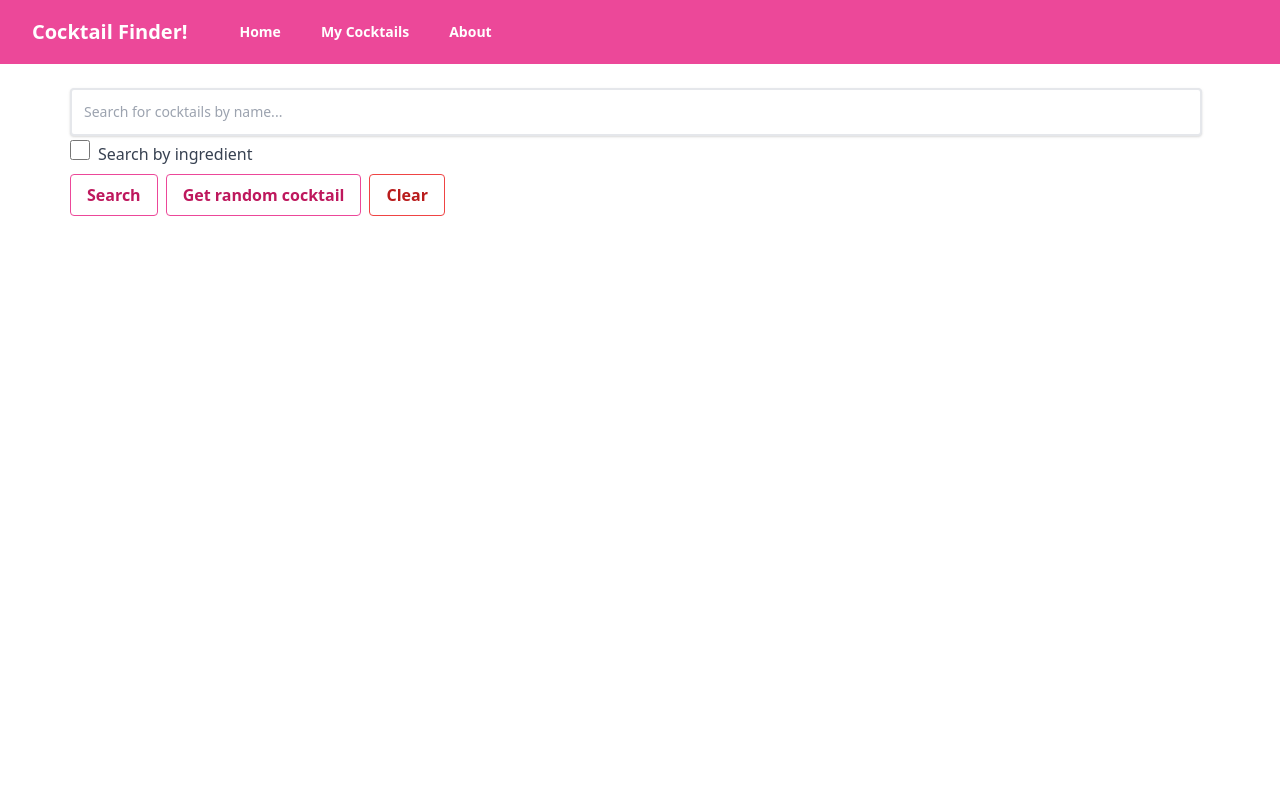
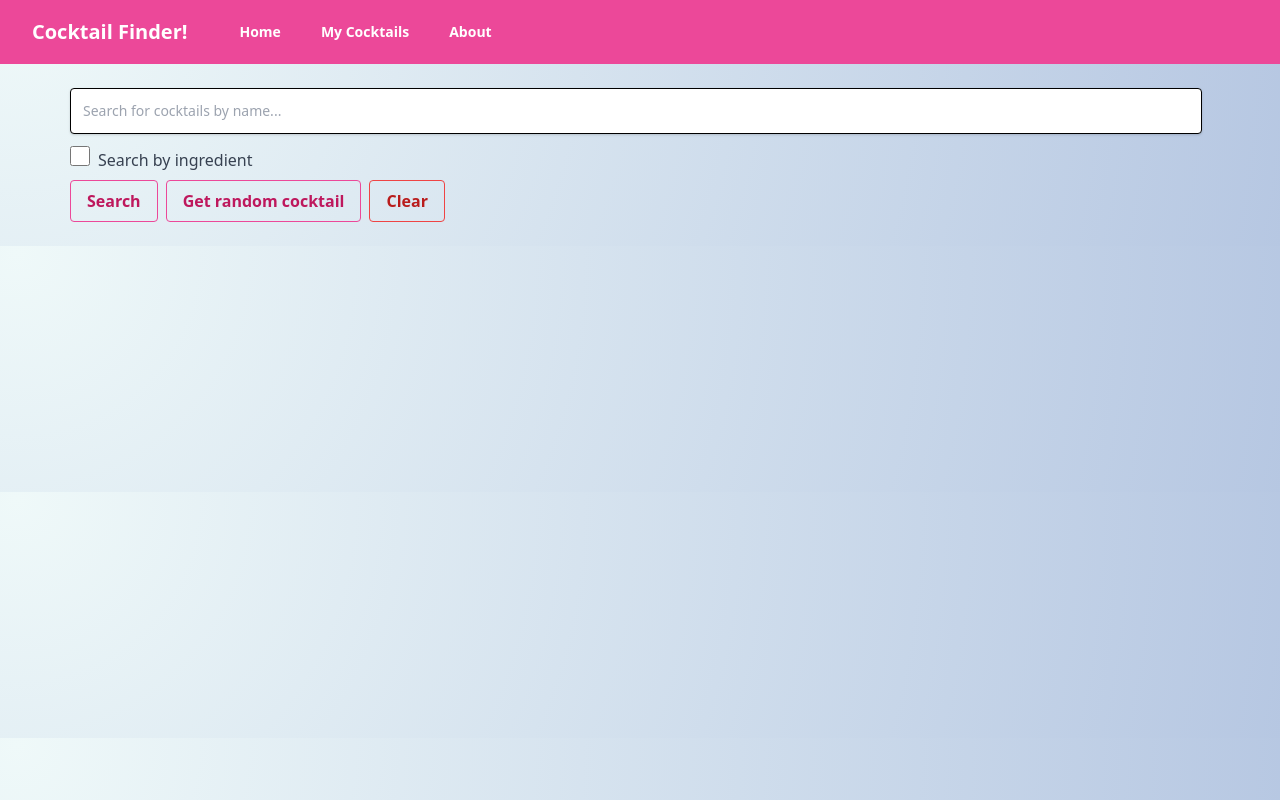
Before and after one commit to cladwithstars/cocktails, a React (Create React App) app: page / in a window 1280 px wide. Built offline with nearby package versions, Linux system fonts and the light colour scheme; no server answers.

Commit message:
style changes

```diff
--- a/src/App.css
+++ b/src/App.css
@@ -15,6 +15,11 @@ html,
 body {
   overflow-x: hidden;
   max-width: 100%;
+  background-image: radial-gradient(
+    circle farthest-corner at 1.3% 2.8%,
+    rgba(239, 249, 249, 1) 0%,
+    rgba(182, 199, 226, 1) 100.2%
+  );
 }
 body {
   position: relative;
--- a/src/components/CocktailCard.js
+++ b/src/components/CocktailCard.js
@@ -42,12 +42,12 @@ export const CocktailCard = ({
   };
 
   return (
-    <div className="flex border-solid border-4 border-light-pink-500 rounded-lg">
+    <div className="flex p-2 rounded-lg">
       <div className="flex-none w-3/12 relative">
         <img
           src={imgUrl}
           alt="cocktail"
-          className="absolute inset-0 w-full h-full object-cover"
+          className="absolute inset-0 w-full h-full object-cover rounded"
         />
       </div>
       <div className="flex-auto p-6">
--- a/src/components/CocktailList.js
+++ b/src/components/CocktailList.js
@@ -3,7 +3,7 @@ import { CocktailCard } from "./CocktailCard";
 
 export const CocktailList = ({ cocktailData }) => {
   return (
-    <div>
+    <div class="p-4">
       <ul>
         {cocktailData &&
           cocktailData.map((cocktail) => (
--- a/src/components/MyCocktails.js
+++ b/src/components/MyCocktails.js
@@ -28,16 +28,13 @@ export const MyCocktails = () => {
 
   return (
     <div className="mt-4 container">
-      <h1 className="flex-auto text-xl font-semibold text-pink-500 mb-2">
-        My Cocktails{" "}
-      </h1>
       {savedCocktails && savedCocktails.length ? (
         <input
           type="text"
           value={filterString}
           onChange={handleChange}
           placeholder={"Search my cocktails"}
-          className="px-3 py-3 mr-2 mt-2 mb-2 placeholder-pinkGray-300 text-pinkGray-600 relative bg-white bg-white rounded text-sm border-1 shadow outline-none focus:outline-none focus:ring w-full border-solid border-2 border-grey-400"
+          className="px-3 py-3 mr-2 mt-2 mb-2 border placeholder-pinkGray-300 text-pinkGray-600 relative bg-white bg-white rounded text-sm border-1 shadow outline-none focus:outline-none focus:ring w-full border-solid border-4 border-black"
         />
       ) : null}
       <ul>
--- a/src/components/Search.js
+++ b/src/components/Search.js
@@ -193,7 +193,7 @@ export const Search = () => {
   };
 
   return (
-    <div className="mt-4 container">
+    <div className="mt-4 pb-4 container">
       <div className="flex flex-wrap">
         <input
           type="text"
@@ -209,7 +209,7 @@ export const Search = () => {
               ? "Search for cocktails by name..."
               : "Search for cocktails by ingredient..."
           }
-          className="px-3 py-3 mr-2 mt-2 placeholder-pinkGray-300 text-pinkGray-600 relative bg-white bg-white rounded text-sm border-1 shadow outline-none focus:outline-none focus:ring w-full border-solid border-2 border-grey-400"
+          className="px-3 py-3 mr-2 mt-2 mb-2 border placeholder-pinkGray-300 text-pinkGray-600 relative bg-white bg-white rounded text-sm border-1 shadow outline-none focus:outline-none focus:ring w-full border-solid border-4 border-black"
         />
       </div>
       {emptyInputError && (
@@ -219,7 +219,7 @@ export const Search = () => {
         <label className="items-center mt-2">
           <input
             type="checkbox"
-            className="form-checkbox h-5 w-5 text-red-600"
+            className="form-checkbox h-5 w-5 text-red-600 cursor-pointer"
             checked={checked}
             onChange={() => dispatch(updateChecked(!checked))}
           />
```
